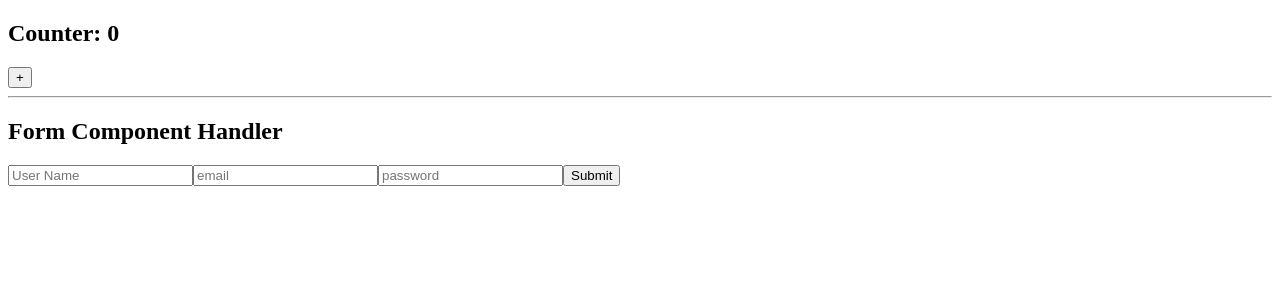
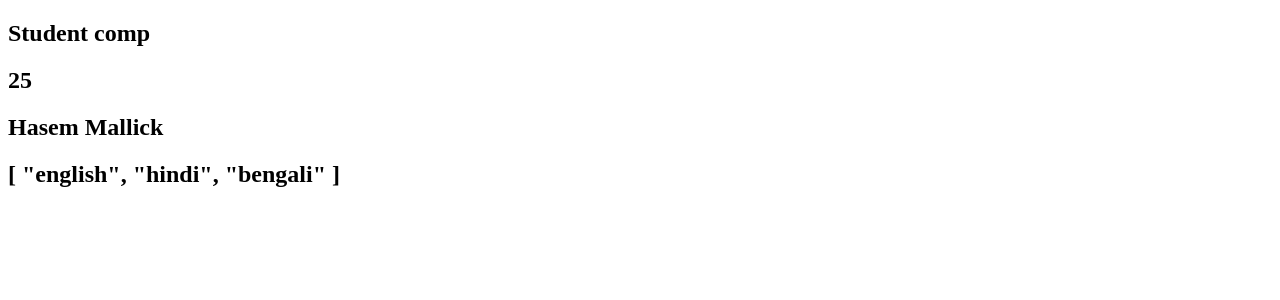
Before and after one commit to HasemMallick/vue-composition-api, a Vue app: page / in a window 1280 px wide. Shown: the top 300 px of the page. Built offline with nearby package versions, Linux system fonts and the light colour scheme.

Commit message:
prop drilling

```diff
--- a/src/App.vue
+++ b/src/App.vue
@@ -1,22 +1,12 @@
 <script setup>
-import { ref } from 'vue'
-import ComponentEvent from './components/ComponentEvent.vue';
-import FomComponentEvent from './components/FomComponentEvent.vue';
+import SchoolComp from './components/SchoolComp.vue';
 
-const count = ref(0)
+const studentName = "Hasem Mallick"
+const studentAge = 25
+const studentLanguage = ['english', 'hindi', 'bengali']
 
-const formHandler = (username, email, password) => {
-    console.log("user name: ", username);
-    console.log("user email: ", email);
-    console.log("user password: ", password);
-}
 </script>
 
 <template>
-    <h2>Counter: {{ count }}</h2>
-    <ComponentEvent @incrementCounter="count++" />
-
-    <hr>
-
-    <FomComponentEvent @userInfo="formHandler"/>
+    <SchoolComp :studentName="studentName" :studentAge="studentAge" :studentLanguage="studentLanguage"/>
 </template>
--- a/src/components/ComponentEvent.vue
+++ /dev/null
@@ -1,13 +0,0 @@
-
-<script setup>
-
-</script>
-<template>
-    <div>
-        <button type="submit" @click="$emit('incrementCounter')" >+</button>
-    </div>
-</template>
-
-<style lang="scss" scoped>
-
-</style>
--- a/src/components/FomComponentEvent.vue
+++ /dev/null
@@ -1,37 +0,0 @@
-
-<script setup>
-import { ref, reactive } from 'vue'
-
-// const userName = ref('')
-// const userEmail = ref('')
-// const userPassword = ref('')
-
-const formData = reactive({
-    userName: '',
-    userEmail: '',
-    userPassword: ''
-})
-
-
-</script>
-
-<template>
-    <div>
-        <h2>Form Component Handler </h2>
-
-        <!-- /*first argument is method name the method EXACT same name will be used in parent component*/ -->
-        <form @submit.prevent="$emit('userInfo', formData.userName, formData.userEmail, formData.userPassword)" >
-            <input v-model="formData.userName" type="text" placeholder="User Name">
-            <input v-model="formData.userEmail" type="email" placeholder="email">
-            <input v-model="formData.userPassword" type="password" placeholder="password">
-            <button type="submit">Submit</button>
-        </form>
-
-        <div>
-            {{ formData.userName }}
-        </div>
-    </div>
-</template>
-<style lang="scss" scoped>
-
-</style>
--- /dev/null
+++ b/src/components/SchoolComp.vue
@@ -0,0 +1,45 @@
+
+<!-- <script setup>
+import StudentComp from './StudentComp.vue';
+
+defineProps(['studentName','studentAge', 'studentLanguage'])
+
+</script>
+<template>
+    <StudentComp :studentName="studentName" :studentAge="studentAge" :studentLanguage="studentLanguage" />
+</template>
+
+<style lang="scss" scoped>
+
+</style> -->
+
+
+<!-- <script setup>
+import StudentComp from './StudentComp.vue';
+
+// defineProps(['studentName','studentAge', 'studentLanguage'])
+const props = defineProps(['studentName','studentAge', 'studentLanguage'])
+
+</script>
+<template>
+    <StudentComp :studentName="studentName" :studentAge="studentAge" :studentLanguage="studentLanguage" />
+</template>
+
+<style lang="scss" scoped>
+
+</style> -->
+
+<script setup>
+import StudentComp from './StudentComp.vue';
+
+// defineProps(['studentName','studentAge', 'studentLanguage'])
+const props = defineProps(['studentName','studentAge', 'studentLanguage'])
+
+</script>
+<template>
+    <StudentComp :studentName="props.studentName" :studentAge="props.studentAge" :studentLanguage="props.studentLanguage" />
+</template>
+
+<style lang="scss" scoped>
+
+</style>
--- /dev/null
+++ b/src/components/StudentComp.vue
@@ -0,0 +1,18 @@
+
+<script setup>
+const props = defineProps(['studentName','studentAge', 'studentLanguage'])
+
+</script>
+<template>
+    <div>
+        <h2>Student comp</h2>
+
+        <h2>{{ props.studentAge }}</h2>
+        <h2>{{ props.studentName }}</h2>
+        <h2>{{ props.studentLanguage }}</h2>
+    </div>
+</template>
+
+<style lang="scss" scoped>
+
+</style>
```
Also changed, not shown: src/components/README.md (deleted).
